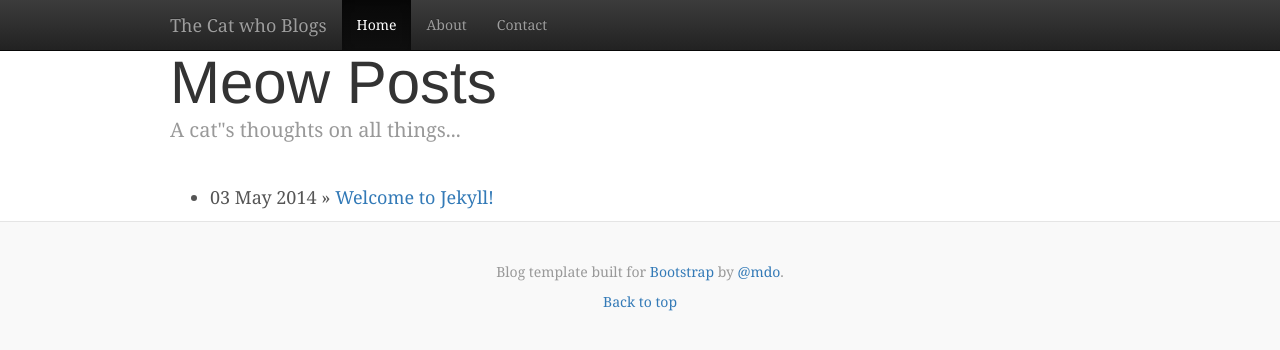
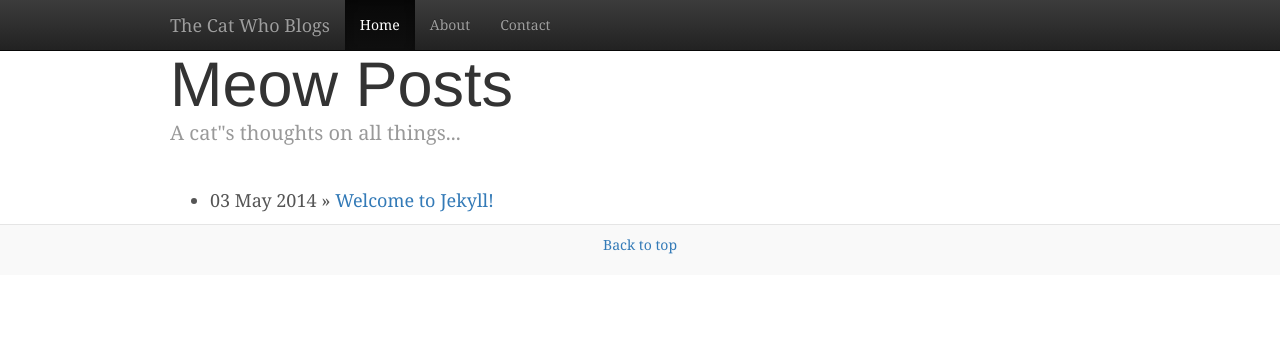
Before and after one commit to meowmixer/meowmixer.github.io, a Jekyll site: the page built from index.html, in a window 1280 px wide. Shown: the top 350 px of the page. Built offline with Jekyll 4.4.1, drawn with Linux system fonts in a browser that asks for light colours; nearby versions of some CDN libraries; Markdown is read by kramdown in place of the engine named in the settings.

Commit message:
styling tweaks

```diff
--- a/_config.yml
+++ b/_config.yml
@@ -1,3 +1,3 @@
-name: The Cat who Blogs
+name: The Cat Who Blogs
 markdown: redcarpet
 pygments: true
--- a/_layouts/default.html
+++ b/_layouts/default.html
@@ -54,10 +54,8 @@
           </div>
 
           <div class="blog-footer">
-            <p>Blog template built for <a href="http://getbootstrap.com">Bootstrap</a> by <a href="https://twitter.com/mdo">@mdo</a>.</p>
-            <p>
-              <a href="#">Back to top</a>
-            </p>
+            <!-- <p>Brought to you by <a href="https://twitter.com/BrindusaB1">@BrindusaB1</a>.</p> -->
+            <p> <a href="#">Back to top</a> </p>
           </div>
 
           <!-- <div class="footer">
--- a/css/blog.css
+++ b/css/blog.css
@@ -84,7 +84,7 @@ h6, .h6 {
 .blog-title {
   margin-top: 30px;
   margin-bottom: 0;
-  font-size: 60px;
+  font-size: 3.5em;
   font-weight: normal;
 }
 .blog-description {
@@ -155,7 +155,7 @@ h6, .h6 {
  */
 
 .blog-footer {
-  padding: 40px 0;
+  padding: 10px 0;
   color: #999;
   text-align: center;
   background-color: #f9f9f9;
--- a/index.html
+++ b/index.html
@@ -1,12 +1,12 @@
 ---
 layout: default
-title: The Cat who Blogs
+title: Meow Posts
 ---
 
 <div id="home">
 
   <div class="blog-header">
-    <h1 class="blog-title">Meow Posts</h1>
+    <h1 class="blog-title">{{ page.title }}</h1>
     <p class="lead blog-description">A cat&quot;s thoughts on all things...</p>
   </div>
 
```
